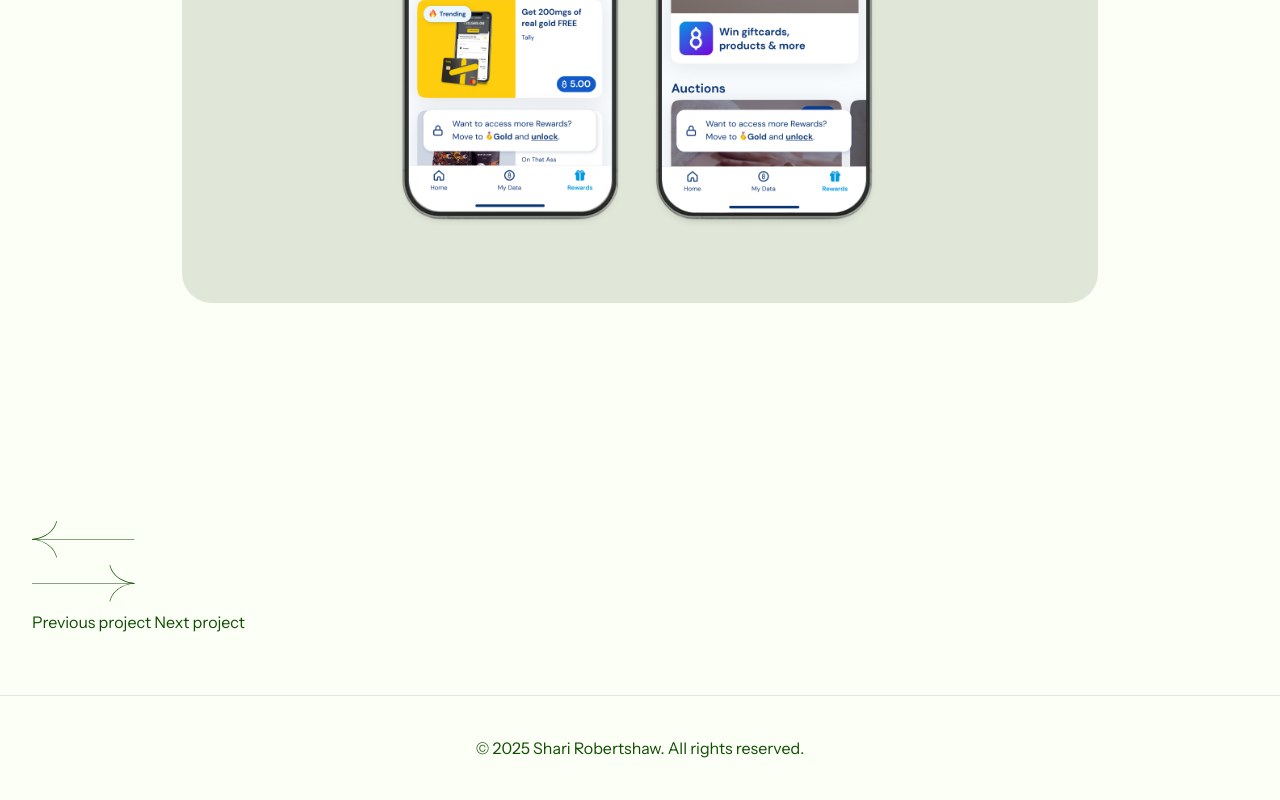
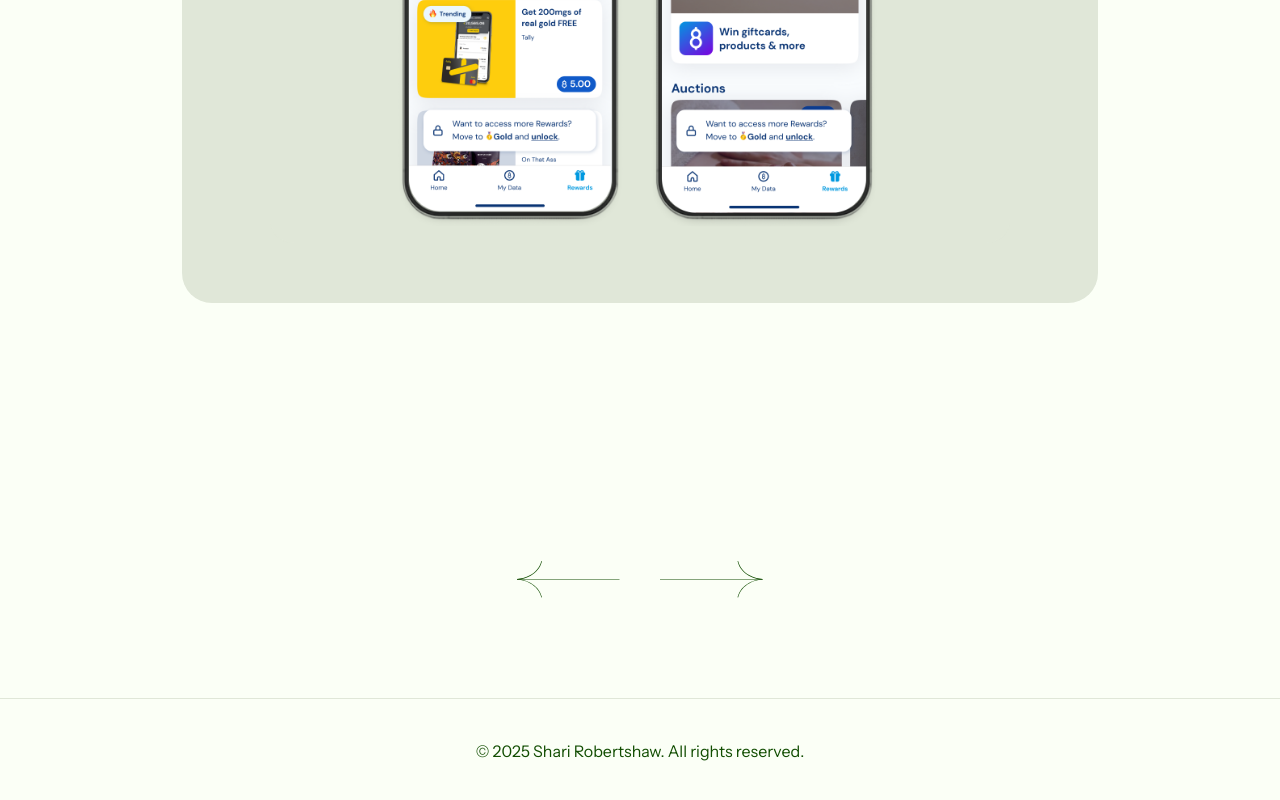
Before and after one commit to ShariRobertshaw/portfolio, a plain HTML site: page project-gener8.html in a window 1280 px wide. Shown: the part 4062-4862 px from the top of the page. Drawn offline with nearby package versions, Linux system fonts and the light colour scheme.

Commit message:
Add missing project-styles.css link to Gener8 page

```diff
--- a/project-gener8.html
+++ b/project-gener8.html
@@ -5,6 +5,7 @@
     <meta name="viewport" content="width=device-width, initial-scale=1.0">
     <title>Gener8 Tiers - Shari Robertshaw</title>
     <link rel="stylesheet" href="styles.css">
+    <link rel="stylesheet" href="project-styles.css">
     <link rel="preconnect" href="https://fonts.googleapis.com">
     <link rel="preconnect" href="https://fonts.gstatic.com" crossorigin>
     <link href="https://fonts.googleapis.com/css2?family=Instrument+Serif:wght@400&family=Instrument+Sans:wght@400;500;600&family=Geist+Mono:wght@400&display=swap" rel="stylesheet">
```
